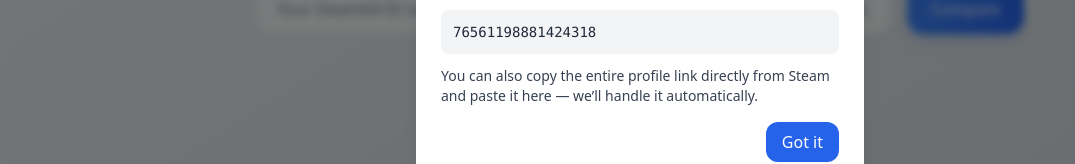
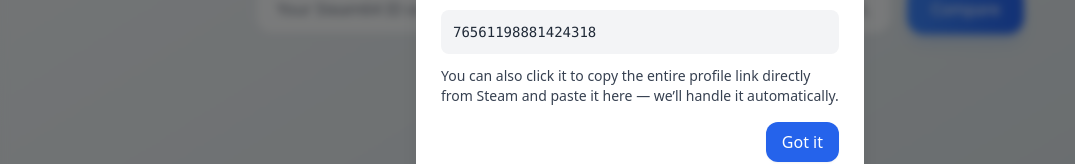
Before and after one commit to tsmith608/steam-compare, a Next.js app: page / in a window 1280 px wide. Both pictures are taken after a click on the button "How to find your Steam64 ID?". Shown: the part 413-577 px from the top of the page, without its empty margins (0-1075 px from the left). Built offline with nearby package versions, Linux system fonts and the light colour scheme.

Commit message:
refined tooltip info

```diff
--- a/src/app/page.jsx
+++ b/src/app/page.jsx
@@ -113,7 +113,7 @@ export default function Home() {
                   76561198881424318
                 </div>
                 <p className="text-sm text-gray-700 dark:text-gray-300">
-                  You can also copy the entire profile link directly from Steam and paste
+                  You can also click it to copy the entire profile link directly from Steam and paste
                   it here — we’ll handle it automatically.
                 </p>
                 <div className="flex justify-end mt-4">
```
